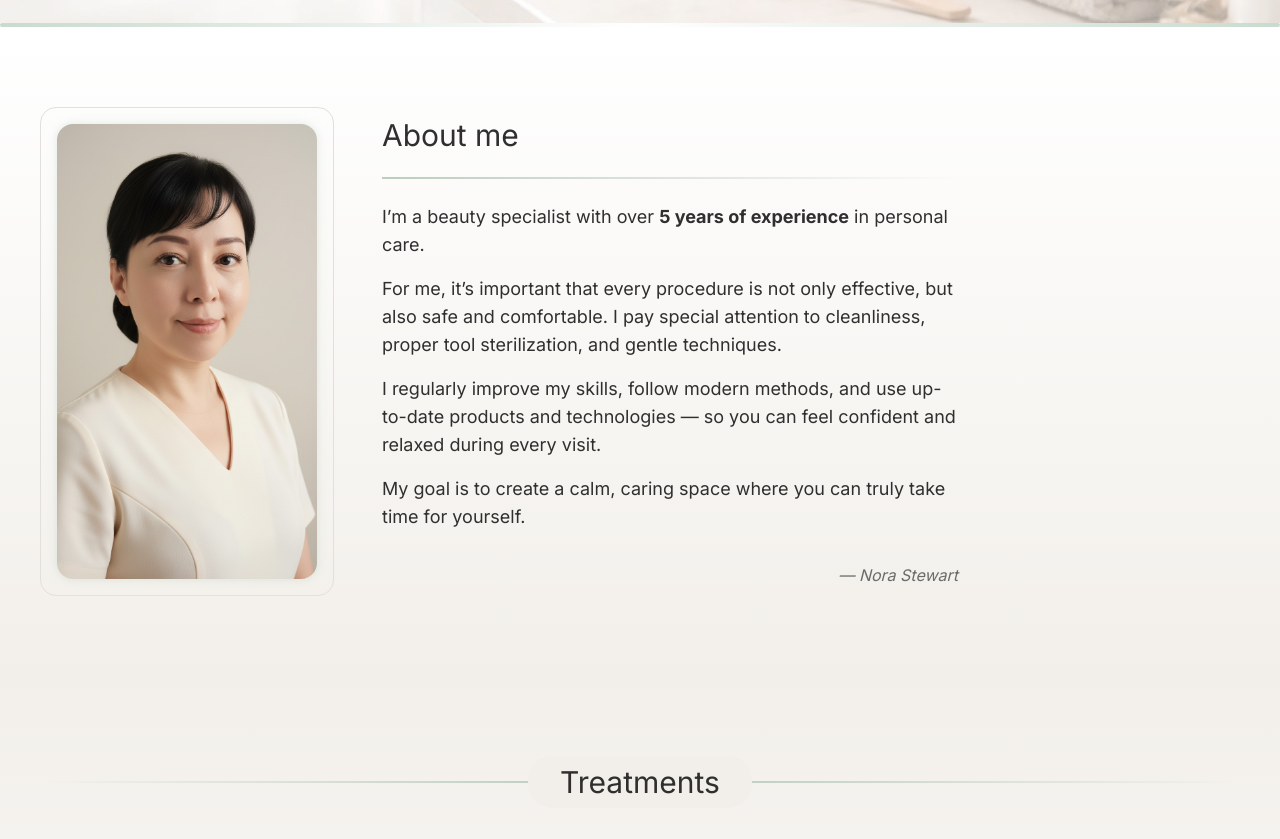
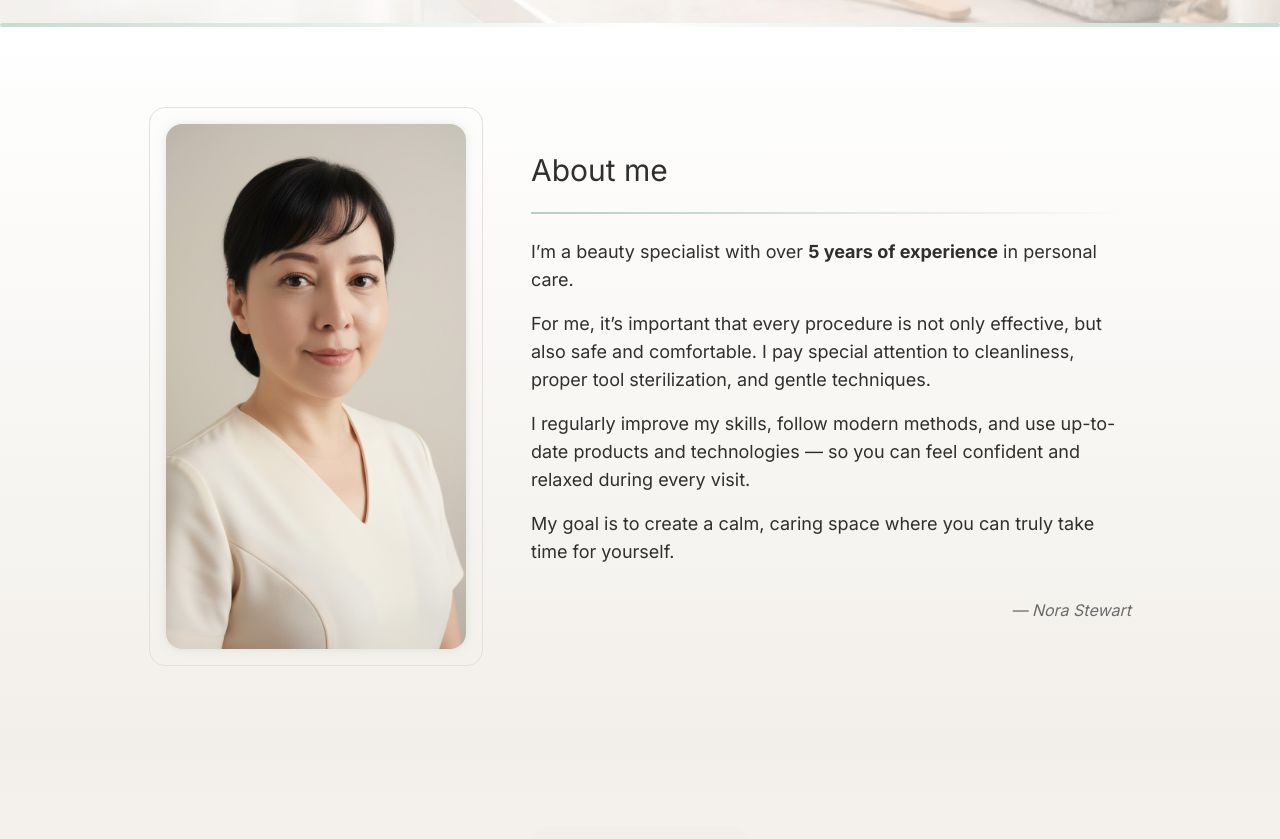
Before and after one commit to netkatya/the-nail-touch, a Next.js app: page / in a window 1280 px wide. Shown: the part 717-1556 px from the top of the page. Built offline with nearby package versions, Linux system fonts and the light colour scheme.

Commit message:
about sizes fixed

```diff
--- a/components/About/About.tsx
+++ b/components/About/About.tsx
@@ -3,17 +3,18 @@ import Image from "next/image";
 export default function About() {
   return (
     <section
-      className="pb-20 bg-linear-to-b from-(--color-bg-card) to-(--color-bg-soft)"
+      className="pb-10 md:pb-20 bg-linear-to-b from-(--color-bg-card) to-(--color-bg-soft)"
       id="about"
     >
       <div className="w-full h-1 mb-20 bg-linear-to-r from-(--color-accent-soft) via-[var(--color-accent)/40] to-(--color-accent-soft) rounded-full"></div>
-      <div className="container mx-auto flex flex-col md:flex-row gap-12 items-center px-4">
-        <div className="relative border border-[#E3E0DB] rounded-2xl">
+      <div className="container">
+        <div className="flex flex-col md:flex-row gap-12 items-center justify-center">
+          <div className="border border-[#E3E0DB] rounded-2xl">
             <Image
               src="/img/about.png"
               alt="My photo"
-            width={260}
-            height={420}
+              width={300}
+              height={525}
               className="m-4 flex
     rounded-2xl
     shadow-[0_0_10px_rgba(143,175,155,0.25)]
@@ -21,7 +22,7 @@ export default function About() {
             />
           </div>
 
-        <div className="max-w-xl">
+          <div className="w-full md:w-[50%]">
             <h2 className="text-3xl mb-6 font-heading">About me</h2>
             <div className="mb-6 h-0.5 w-full bg-linear-to-l from-transparent to-(--color-accent) opacity-60"></div>
 
@@ -38,8 +39,8 @@ export default function About() {
 
             <p className="text-lg mb-4 text-(--color-text-main)">
               I regularly improve my skills, follow modern methods, and use
-            up-to-date products and technologies — so you can feel confident and
-            relaxed during every visit.
+              up-to-date products and technologies — so you can feel confident
+              and relaxed during every visit.
             </p>
 
             <p className="text-lg text-(--color-text-main)">
@@ -51,6 +52,7 @@ export default function About() {
             </p>
           </div>
         </div>
+      </div>
     </section>
   );
 }
```
Lines whose indentation alone changed are shown as unchanged.
